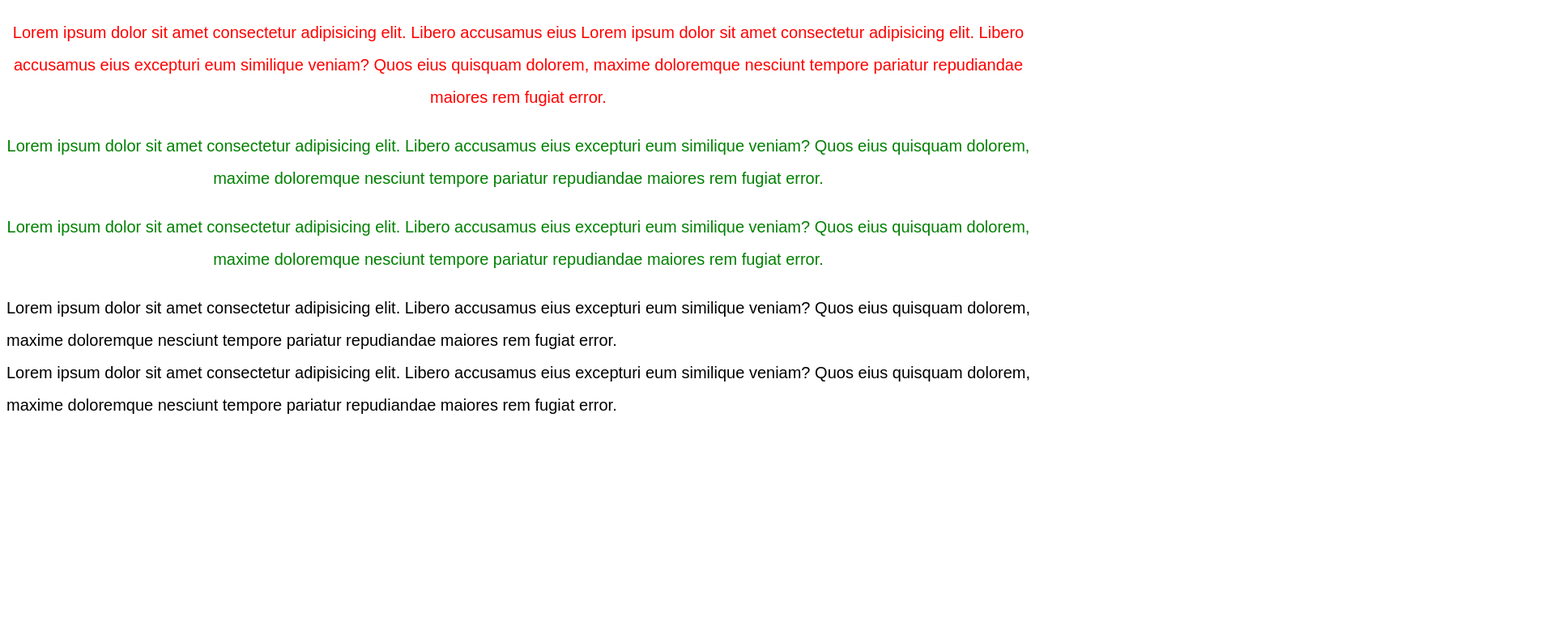
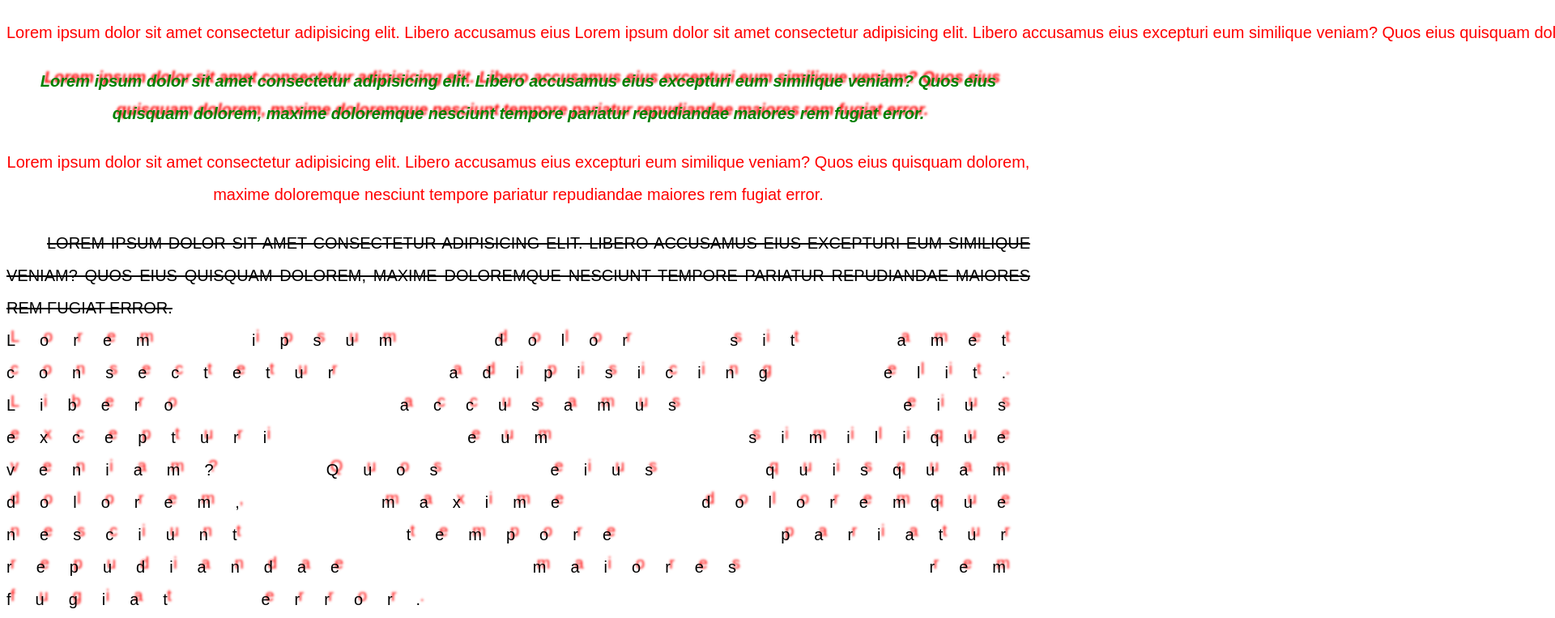
Before and after one commit to MykhailoBuhera/lab-web-1-sem, a plain HTML site: page lab4/part1/lab4_1.html in a window 1280 px wide. Shown: the top 763 px of the page at 81% size, 1920 px wide, since content can reach past the window. Drawn offline with Linux system fonts and the light colour scheme.

Commit message:
end with first part

```diff
--- a/lab4/part1/lab4_1.html
+++ b/lab4/part1/lab4_1.html
@@ -7,32 +7,32 @@
     <link rel="stylesheet" href="style.css">
 </head>
 <body>
-    <p class="red">
+    <p class="red notrans">
         Lorem ipsum dolor sit amet consectetur adipisicing elit. Libero accusamus eius
     Lorem ipsum dolor sit amet consectetur adipisicing elit. Libero accusamus eius
     excepturi eum similique veniam? Quos eius quisquam dolorem, maxime doloremque
     nesciunt tempore pariatur repudiandae maiores rem fugiat error.
     </p>
 
-    <p>
+    <p id="special" class="shadow">
         Lorem ipsum dolor sit amet consectetur adipisicing elit. Libero accusamus eius
     excepturi eum similique veniam? Quos eius quisquam dolorem, maxime doloremque
     nesciunt tempore pariatur repudiandae maiores rem fugiat error.
     </p>
 
-    <p>
+    <p class="red">
         Lorem ipsum dolor sit amet consectetur adipisicing elit. Libero accusamus eius
     excepturi eum similique veniam? Quos eius quisquam dolorem, maxime doloremque
     nesciunt tempore pariatur repudiandae maiores rem fugiat error.
     </p>
 
-    <div>
+    <div class="decor">
         Lorem ipsum dolor sit amet consectetur adipisicing elit. Libero accusamus eius
     excepturi eum similique veniam? Quos eius quisquam dolorem, maxime doloremque
     nesciunt tempore pariatur repudiandae maiores rem fugiat error.
     </div>
 
-    <div>
+    <div class="shadow spaced">
         Lorem ipsum dolor sit amet consectetur adipisicing elit. Libero accusamus eius
     excepturi eum similique veniam? Quos eius quisquam dolorem, maxime doloremque
     nesciunt tempore pariatur repudiandae maiores rem fugiat error.
--- a/lab4/part1/style.css
+++ b/lab4/part1/style.css
@@ -13,3 +13,23 @@ div {
 .red {
     color: red;
 }
+.notrans{
+    white-space: nowrap;
+}
+#special {
+  font-style: italic;
+  font-weight: bold;
+}
+.shadow {
+  text-shadow: 5px -5px 3px red;
+}
+.decor {
+  text-decoration: line-through;
+  text-transform: uppercase;
+  text-indent: 50px;
+}
+
+.spaced {
+  letter-spacing: 30px;
+  word-spacing: 50px;
+}
```
